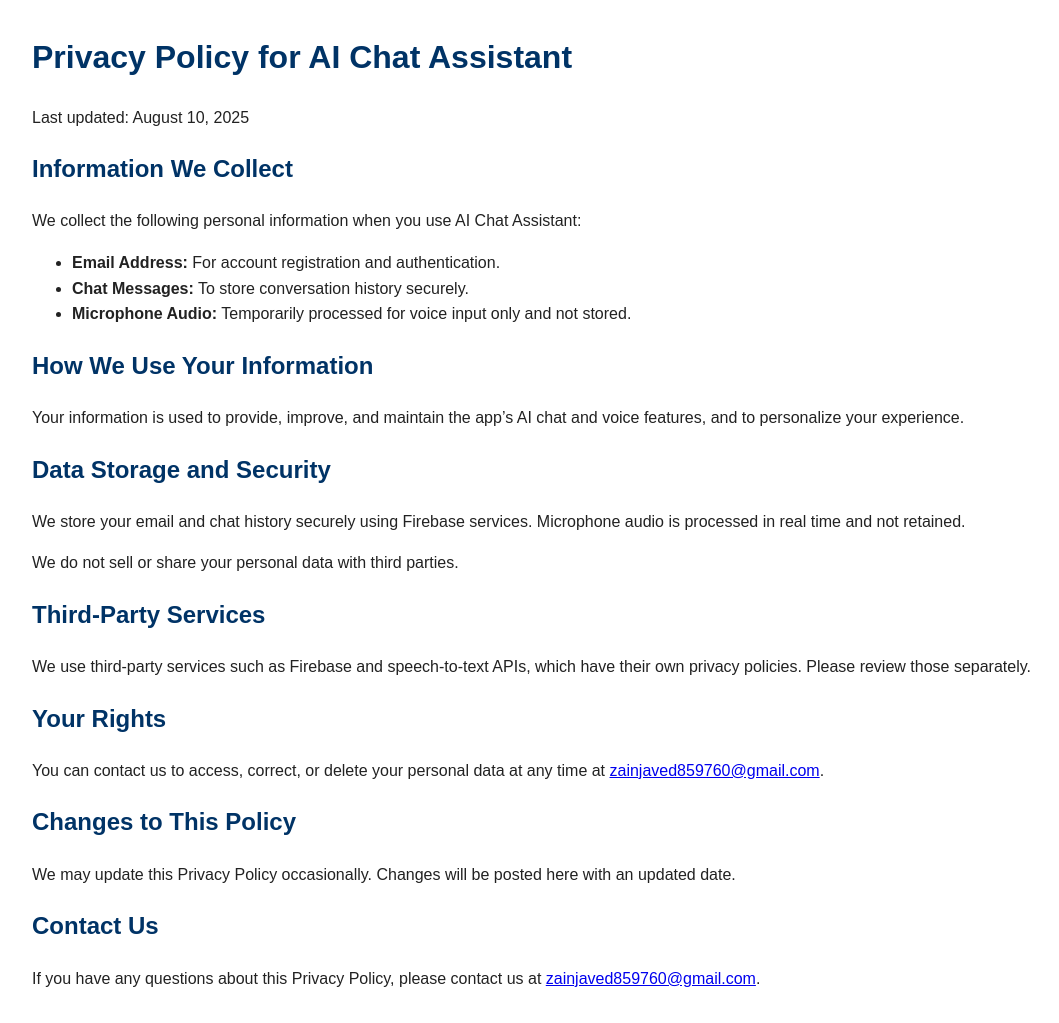
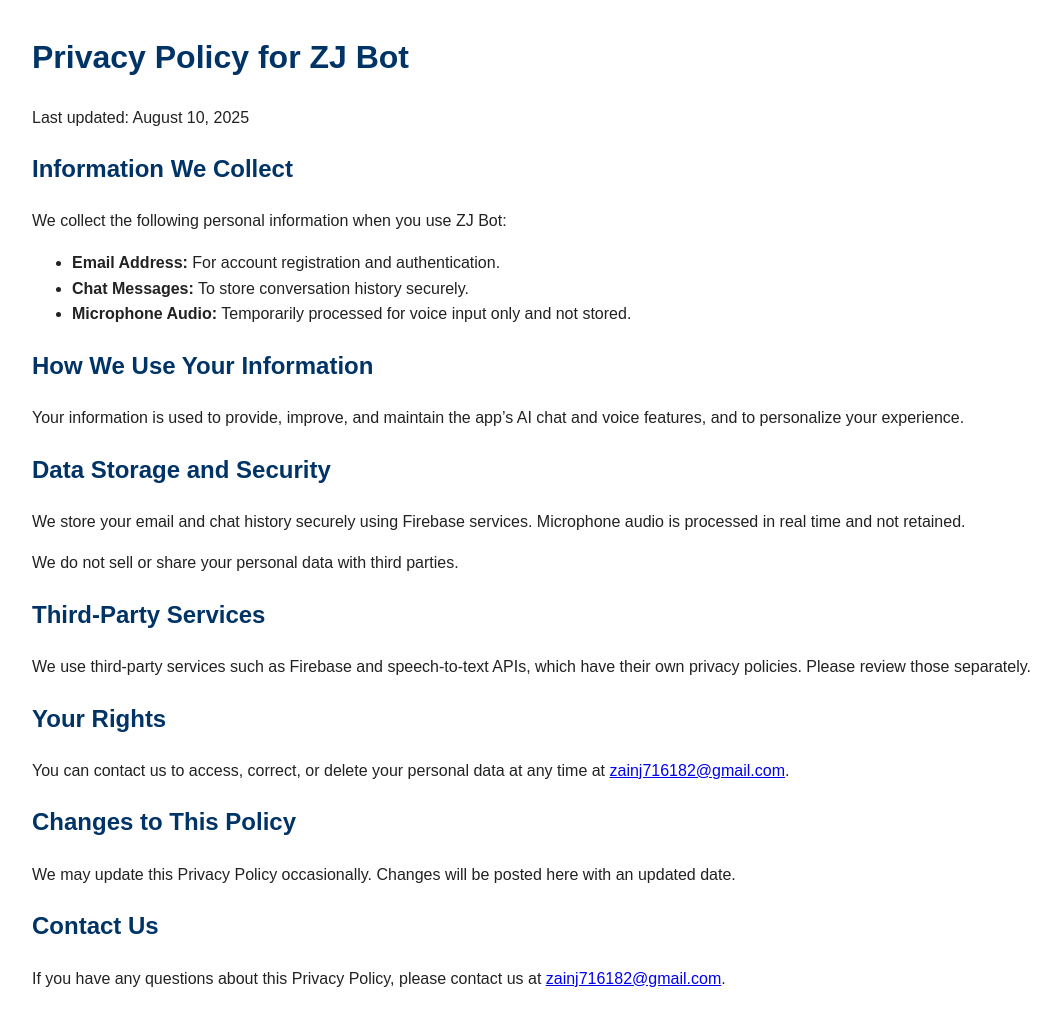
Before and after one commit to ZainJaved869/ZJ-Bot-terms, a plain HTML site: page privacy.html in a window 1280 px wide. Shown: the whole page, without its empty margins (0-1059 px from the left). Drawn offline with Linux system fonts and the light colour scheme.

Commit message:
Update privacy.html

```diff
--- a/privacy.html
+++ b/privacy.html
@@ -3,18 +3,18 @@
 <head>
   <meta charset="UTF-8" />
   <meta name="viewport" content="width=device-width, initial-scale=1" />
-  <title>Privacy Policy - AI Chat Assistant</title>
+  <title>Privacy Policy - ZJ Bot</title>
   <style>
     body { font-family: Arial, sans-serif; margin: 2em; line-height: 1.6; color: #222; }
     h1, h2 { color: #003366; }
   </style>
 </head>
 <body>
-  <h1>Privacy Policy for AI Chat Assistant</h1>
+  <h1>Privacy Policy for ZJ Bot</h1>
   <p>Last updated: August 10, 2025</p>
 
   <h2>Information We Collect</h2>
-  <p>We collect the following personal information when you use AI Chat Assistant:</p>
+  <p>We collect the following personal information when you use ZJ Bot:</p>
   <ul>
     <li><strong>Email Address:</strong> For account registration and authentication.</li>
     <li><strong>Chat Messages:</strong> To store conversation history securely.</li>
@@ -32,12 +32,12 @@
   <p>We use third-party services such as Firebase and speech-to-text APIs, which have their own privacy policies. Please review those separately.</p>
 
   <h2>Your Rights</h2>
-  <p>You can contact us to access, correct, or delete your personal data at any time at <a href="mailto:zainjaved859760@gmail.com">zainjaved859760@gmail.com</a>.</p>
+  <p>You can contact us to access, correct, or delete your personal data at any time at <a href="mailto:zainj716182@gmail.com">zainj716182@gmail.com</a>.</p>
 
   <h2>Changes to This Policy</h2>
   <p>We may update this Privacy Policy occasionally. Changes will be posted here with an updated date.</p>
 
   <h2>Contact Us</h2>
-  <p>If you have any questions about this Privacy Policy, please contact us at <a href="mailto:zainjaved859760@gmail.com">zainjaved859760@gmail.com</a>.</p>
+  <p>If you have any questions about this Privacy Policy, please contact us at <a href="mailto:zainj716182@gmail.com">zainj716182@gmail.com</a>.</p>
 </body>
 </html>
```
